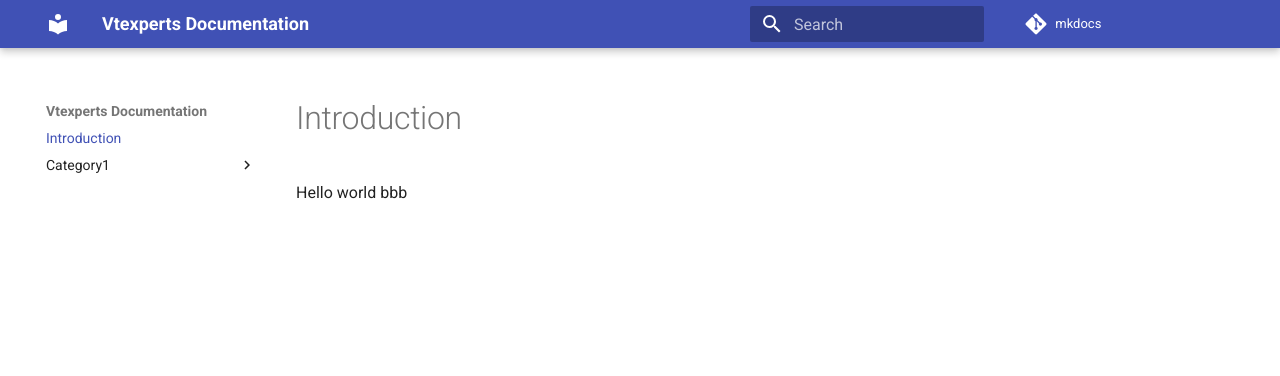
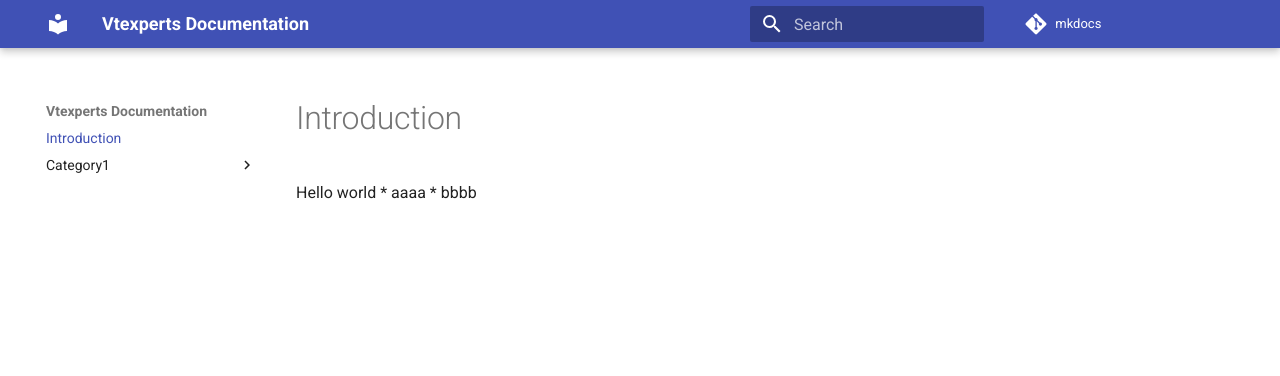
Before and after one commit to ducvte/mkdocs, an MkDocs documentation site: the page built from docs/index.md, in a window 1280 px wide. Shown: the top 376 px of the page. Built offline with MkDocs 1.6.1 and Material for MkDocs 9.7.7, drawn with Linux system fonts in a browser that asks for light colours; comment, search, counter and statistics services are not loaded.

Commit message:
Update index.md

```diff
--- a/docs/index.md
+++ b/docs/index.md
@@ -1,2 +1,3 @@
 Hello world
-bbb
+* aaaa
+* bbbb
```
